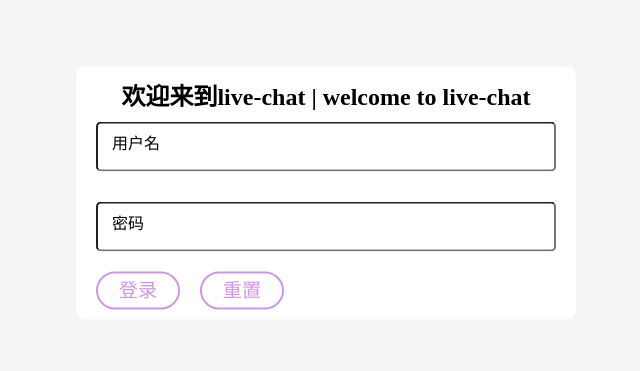
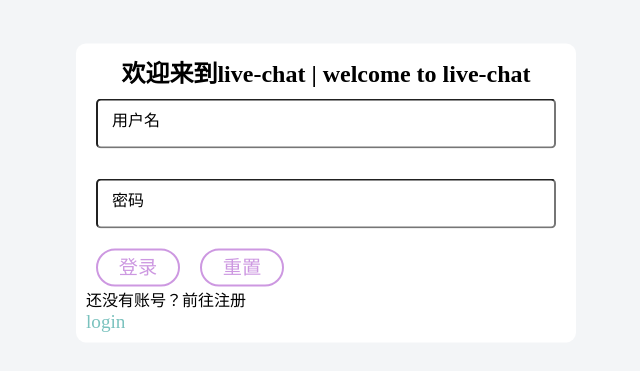
Before and after one commit to Lhy-study/live-chat, a React (Vite) app: page / in a window 1280 px wide. Shown: the part 207-578 px from the top of the page, without its empty margins (314-954 px from the left). Built offline with nearby package versions, Linux system fonts and the light colour scheme.

Commit message:
做好切换登录注册、封装NavLink

```diff
--- a/src/components/CustomForm/CustomForm.tsx
+++ b/src/components/CustomForm/CustomForm.tsx
@@ -1,23 +1,32 @@
-import React, { useState } from 'react';
+import React, { useState, useCallback } from 'react';
 import FormProps from "./FormProp";
 import { useForm, SubmitHandler } from 'react-hook-form';
 import CustomInput from "../CustomInput/CustomInput";
 import CustomButton from '../CustomButton/CustomButton';
+import CustomNavLink from '../CustomNavLink/CustomNavLink';
 import FormCss from "./CustomForm.module.less"
 
+type variant = 'Login' | 'Register'
+
 const AuthForm: React.FC = () => {
-  const { formState: { errors }, register, handleSubmit, watch ,reset} = useForm<FormProps>({
+  const { formState: { errors }, register, handleSubmit, watch, reset } = useForm<FormProps>({
     mode: "all",
     reValidateMode: "onChange",
   });
-
-  // console.log(formState);
-
+  const [variant, setVariant] = useState<variant>('Login');  //用来分别是渲染登录页面还是注册页面的组件
+  const toggleVariant = useCallback(() => {
+    if (variant === 'Login') {
+      setVariant('Register')
+    } else {
+      setVariant('Login')
+    }
+  }, [variant])
   const Submit: SubmitHandler<FormProps> = data => {
     // console.log(data);
   };
 
-  function resetHandler(){
+  //传递一个reset方法给CustomButton组件使得可以重置表单
+  function resetHandler() {
     reset();
   }
 
@@ -36,8 +45,7 @@ const AuthForm: React.FC = () => {
         rules={[
           (v) => v.trim() !== "" || `用户名不可以空`,
           (v) => /^[\w-]{4,16}$/.test(v) || '4到16位(字母,数字,下划线,减号)'
-        ]}
-      />
+        ]} />
       <CustomInput
         name='password'
         type='password'
@@ -49,12 +57,35 @@ const AuthForm: React.FC = () => {
         rules={[
           (v) => v.trim() !== "" || `密码不可以为空`,
           (v) => /^[\w-]{4,16}$/.test(v) || '4到16位(字母,数字,下划线,减号)'
-        ]}
-      />
+        ]} />
+      {
+        variant === 'Login' || (
+        <CustomInput
+          name='conFirmPw'
+          type='password'
+          tip='确认密码'
+          register={register}
+          error={errors.conFirmPw}
+          disabled={disabled}
+          value={watch('conFirmPw')!}
+          rules={[
+            (v) => v.trim() !== "" || `密码不可以为空`,
+            (v) => /^[\w-]{4,16}$/.test(v) || '4到16位(字母,数字,下划线,减号)',
+            (v) => v === watch('password') || '两次密码不一致，请重新确认密码'
+          ]} />)
+      }
       <div className={FormCss.btn}>
-        <CustomButton disabled={false}>登录</CustomButton>
+        {
+          variant === 'Login' ?
+            (<CustomButton disabled={false}>登录</CustomButton>) :
+            (<CustomButton disabled={false}>注册</CustomButton>)
+        }
         <CustomButton disabled={false} type='reset' reset={resetHandler}>重置</CustomButton>
       </div>
+      {
+        <p onClick={() => { toggleVariant(); resetHandler() }}>{variant === 'Login' ? '还没有账号？前往注册' : '已有账号，立即登录!'}</p>
+      }
+      <CustomNavLink path='/'>login</CustomNavLink>
     </form>
   );
 }
--- a/src/components/CustomForm/FormProp.ts
+++ b/src/components/CustomForm/FormProp.ts
@@ -2,4 +2,5 @@
 export default interface FormProps{
     name:string
     password:string
+    conFirmPw?:string
 }
--- a/src/components/CustomInput/CustomInput.tsx
+++ b/src/components/CustomInput/CustomInput.tsx
@@ -11,7 +11,7 @@ interface InputProps {
   error: FieldError | undefined
   disabled: boolean//用于在登录中不可进行修改
   register: UseFormRegister<FormProps>
-  rules:Array<(v:string)=>boolean|string>
+  rules:Array<(v1:string)=>boolean|string>
   tip:string
   value:string
 }
--- /dev/null
+++ b/src/components/CustomNavLink/CustomNavLink.module.css
@@ -0,0 +1,4 @@
+.active{
+    color: rgb(122, 194, 190);
+    font-size: larger;
+}
--- /dev/null
+++ b/src/components/CustomNavLink/CustomNavLink.tsx
@@ -0,0 +1,14 @@
+import { NavLink } from "react-router-dom"
+import NavLinkCss from "./CustomNavLink.module.css"
+
+interface NavLink{
+    path:string
+    children:string
+}
+
+const CustomNavLink:React.FC<NavLink> = ({path,children}) => {
+  return (
+    <NavLink to={path} className={({isActive})=>isActive ? `${NavLinkCss.active}`: ''}>{children}</NavLink>
+  )
+}
+export default CustomNavLink
```
